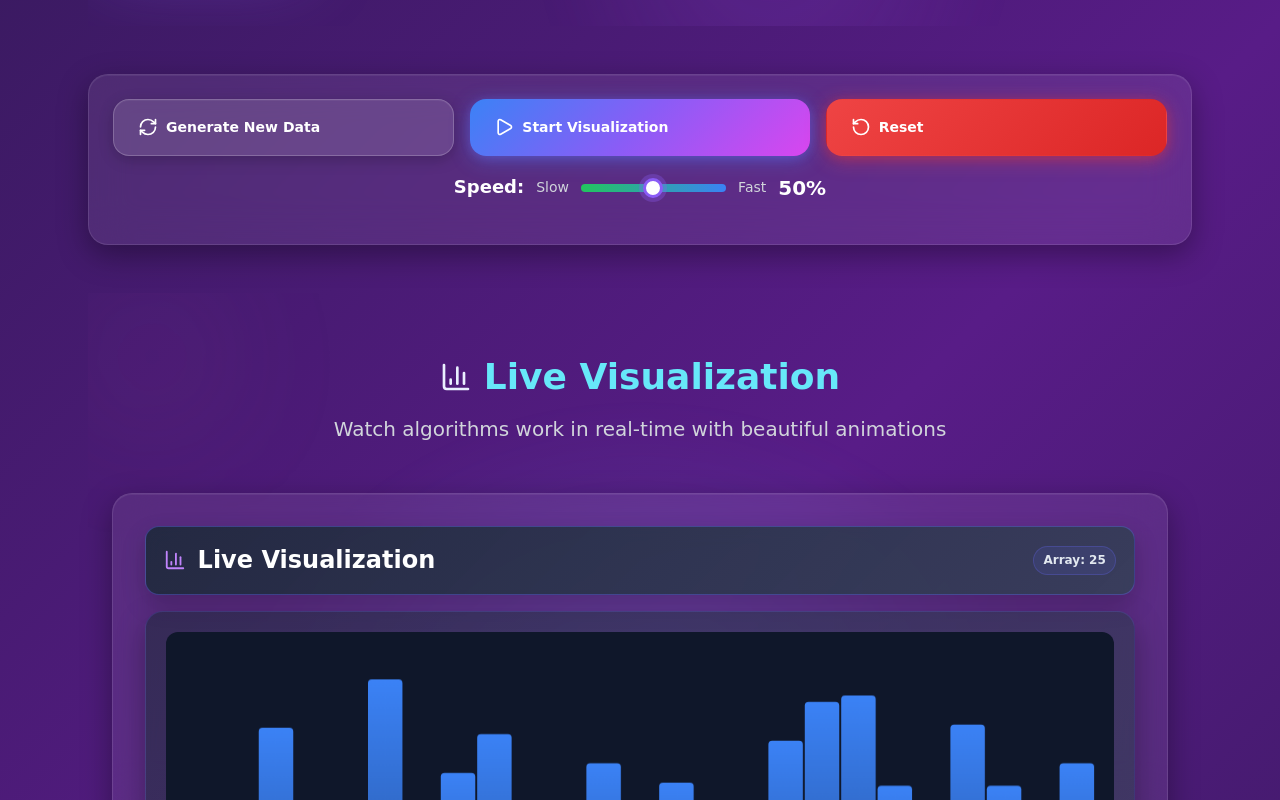
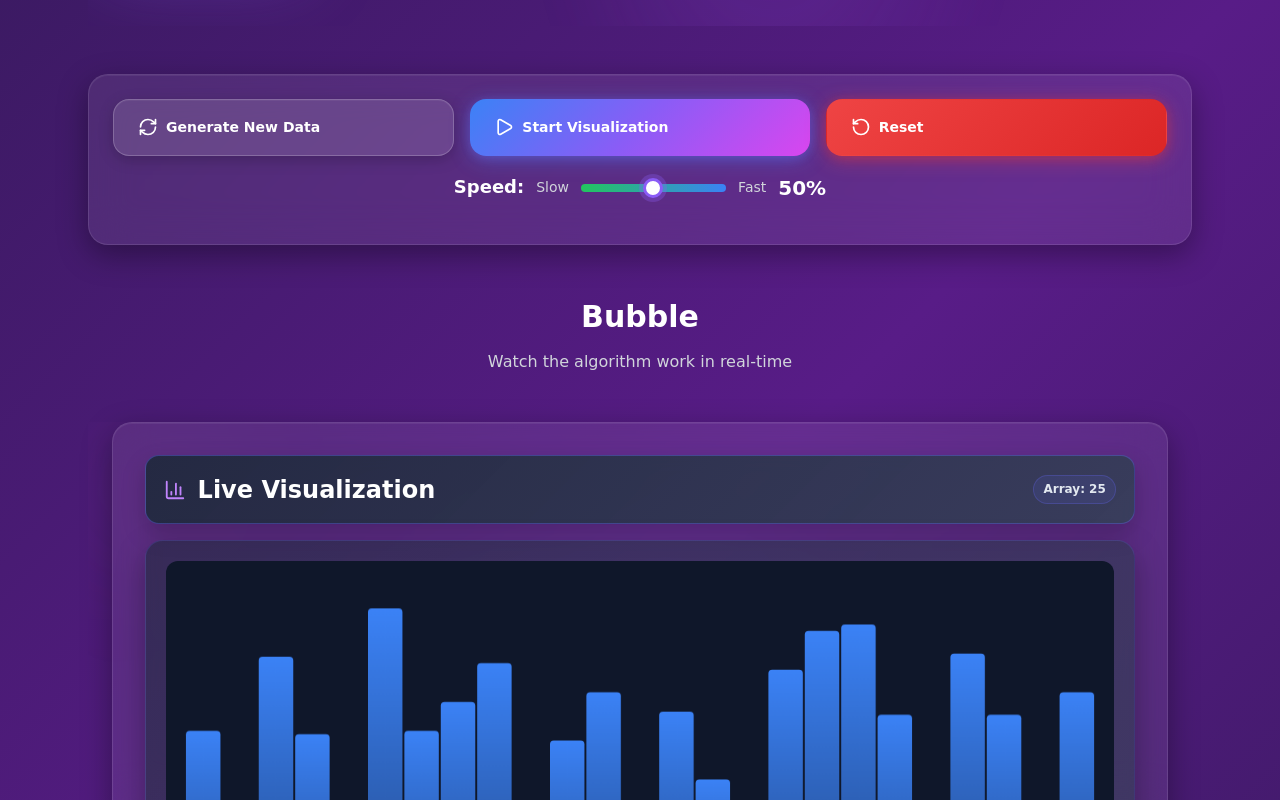
Before and after one commit to SIDDHANTH-THAKURI/AlgoViz, a React (Vite) app: page / in a window 1280 px wide. Shown: the part 2000-2800 px from the top of the page. Built offline with nearby package versions, Linux system fonts and the light colour scheme.

Commit message:
scroll fix

```diff
--- a/src/App.tsx
+++ b/src/App.tsx
@@ -333,6 +333,12 @@ function App() {
         steps,
         currentStep: 0
       }));
+
+      // Scroll to the live visualization section
+      const liveVizSection = document.getElementById('live-visualization-section');
+      if (liveVizSection) {
+        liveVizSection.scrollIntoView({ behavior: 'smooth' });
+      }
     } catch (error) {
       console.error('Error running algorithm:', error);
     }
@@ -340,7 +346,12 @@ function App() {
 
   return (
     <div className="min-h-screen">
-      <Header />
+      <Header onStartVisualization={() => {
+        const algorithmSection = document.getElementById('algorithm-selection-section');
+        if (algorithmSection) {
+          algorithmSection.scrollIntoView({ behavior: 'smooth' });
+        }
+      }} />
 
       <main className="container mx-auto px-6 py-12 space-y-12 max-w-6xl">
         {/* Algorithm Selection */}
@@ -348,6 +359,7 @@ function App() {
           initial={{ opacity: 0, y: 30 }}
           animate={{ opacity: 1, y: 0 }}
           transition={{ duration: 0.6 }}
+          id="algorithm-selection-section"
         >
           <AlgorithmCategorySelector
             selectedCategory={selectedCategory}
@@ -381,7 +393,15 @@ function App() {
           animate={{ opacity: 1, y: 0 }}
           transition={{ duration: 0.8, delay: 0.2 }}
           className="relative"
+          id="live-visualization-section"
         >
+          <div className="text-center mb-8">
+            <h3 className="text-3xl font-bold text-white mb-2">
+              {selectedAlgorithm.split('-').map(word => word.charAt(0).toUpperCase() + word.slice(1)).join(' ')}
+            </h3>
+            <p className="text-gray-300">Watch the algorithm work in real-time</p>
+          </div>
+
           <div className="relative">
             <div className="viz-glow" />
 
--- a/src/components/Header.tsx
+++ b/src/components/Header.tsx
@@ -1,7 +1,7 @@
 import { motion } from 'framer-motion';
 import { Brain, Code2, Zap, Sparkles, Play, ArrowRight } from 'lucide-react';
 
-const Header = () => {
+const Header = ({ onStartVisualization }: { onStartVisualization: () => void }) => {
   return (
     <header className="relative min-h-screen flex items-center justify-center overflow-hidden">
       {/* Animated Background */}
@@ -170,6 +170,7 @@ const Header = () => {
               boxShadow: '0 10px 30px rgba(59, 130, 246, 0.3), 0 4px 15px rgba(147, 51, 234, 0.2)',
               background: 'linear-gradient(135deg, #2563eb 0%, #9333ea 100%)'
             }}
+            onClick={onStartVisualization}
           >
             <span className="text-lg relative z-10">Start Visualizing</span>
             <ArrowRight
--- a/src/components/Visualizer.tsx
+++ b/src/components/Visualizer.tsx
@@ -111,7 +111,7 @@ const Visualizer = ({ array, visualizationState }: VisualizerProps) => {
   }, [visualizationState.currentStep, visualizationState.steps]);
 
   return (
-    <section className="py-16 relative">
+    <section className="relative">
       {/* Background Elements */}
       <div className="absolute inset-0 overflow-hidden">
         <motion.div
@@ -129,15 +129,6 @@ const Visualizer = ({ array, visualizationState }: VisualizerProps) => {
           transition={{ duration: 0.8 }}
           className="text-center mb-12"
         >
-          <div className="flex items-center justify-center gap-3 mb-4">
-            <BarChart3 size={32} className="text-cyan-400" />
-            <h2 className="text-4xl md:text-5xl font-bold text-cyan-300">
-              Live Visualization
-            </h2>
-          </div>
-          <p className="text-xl text-gray-300 max-w-3xl mx-auto">
-            Watch algorithms work in real-time with beautiful animations
-          </p>
         </motion.div>
 
         <motion.div
```
